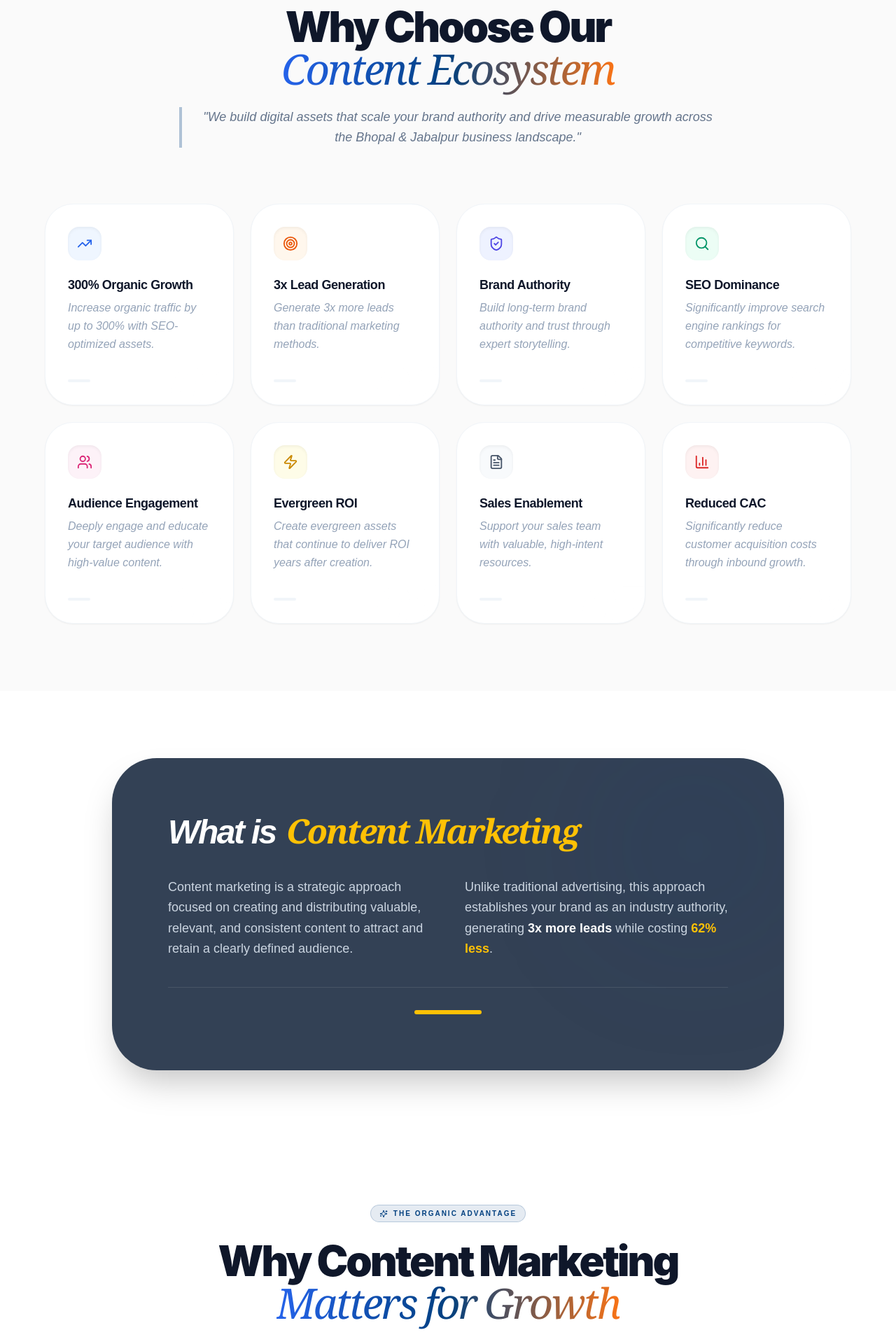
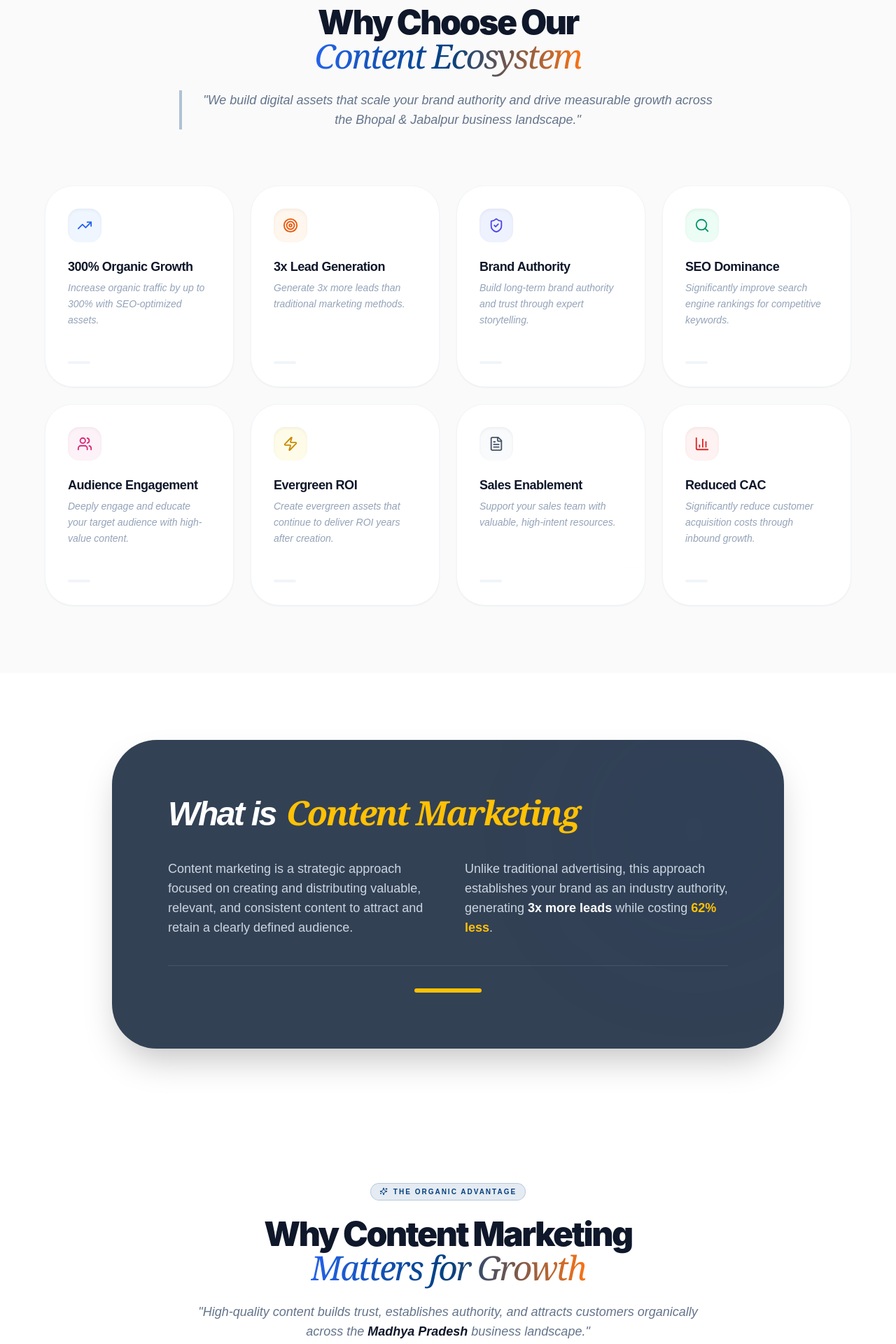
Before and after one commit to SocioBhaarat/SocioBhaarat_Frontend, a React (Vite) app: page /digital-marketing/content-marketing in a window 1280 px wide. Shown: the part 1020-2940 px from the top of the page at 70% size. Built offline with nearby package versions, Linux system fonts and the light colour scheme; the HTML template or start-up script is replaced by a standard one; a web font is replaced by a local one.

Commit message:
Refactor ContentMarketing component: update typography styles for improved readability and visual consistency, and enhance layout for better user experience.

```diff
--- a/src/pages/digital-marketing/ContentMarketing.tsx
+++ b/src/pages/digital-marketing/ContentMarketing.tsx
@@ -105,7 +105,6 @@ const ContentMarketing = () => {
       {/* Why choose us */}
       <section className="py-24 px-4 sm:px-6 lg:px-8 bg-[#fafafa] relative overflow-hidden">
 
-
         <motion.div
           className="container mx-auto max-w-7xl relative z-10"
           initial="hidden"
@@ -120,14 +119,14 @@ const ContentMarketing = () => {
               The Content Engineering Edge
             </div>
 
-            <h2 className="font-display text-4xl sm:text-6xl font-black text-slate-900 leading-tight tracking-tighter">
+            <h2 className="font-display text-3xl md:text-5xl font-black text-slate-900 leading-tight tracking-tighter">
               Why Choose Our <br />
               <span className="text-transparent bg-clip-text bg-gradient-to-r from-blue-600 via-primary to-orange-500 italic font-serif font-medium">
                 Content Ecosystem
               </span>
             </h2>
 
-            <p className="text-lg text-slate-500 font-medium italic leading-relaxed max-w-3xl mx-auto border-l-4 border-primary/30 pl-6">
+            <p className="text-sm md:text-lg text-slate-500 font-medium italic leading-relaxed max-w-3xl mx-auto border-l-4 border-primary/30 pl-6">
               "We build digital assets that scale your brand authority and drive measurable growth across the Bhopal & Jabalpur business landscape."
             </p>
           </motion.div>
@@ -154,7 +153,7 @@ const ContentMarketing = () => {
                     {item.title}
                   </h3>
 
-                  <p className="text-md text-slate-400 leading-relaxed italic group-hover:text-slate-600 transition-colors">
+                  <p className="text-sm md:text-md text-slate-400 leading-relaxed italic group-hover:text-slate-600 transition-colors">
                     {item.desc}
                   </p>
                 </div>
@@ -172,15 +171,15 @@ const ContentMarketing = () => {
       </section>
 
       {/* What is Content Marketing */}
-      <section className="py-24 px-4 bg-background overflow-hidden">
+      <section className="py-24 bg-background overflow-hidden">
         <div className="container mx-auto max-w-5xl">
-          <motion.div initial={{ opacity: 0, y: 20 }} whileInView={{ opacity: 1, y: 0 }} className="relative p-12 md:p-20 rounded-[4rem] bg-slate-700 text-white shadow-2xl overflow-hidden">
+          <motion.div initial={{ opacity: 0, y: 20 }} whileInView={{ opacity: 1, y: 0 }} className="relative py-12 px-5 md:p-20 rounded-[4rem] bg-slate-700 text-white shadow-2xl overflow-hidden">
             {/* Atmospheric Glow */}
             <div className="absolute top-0 right-0 w-64 h-64 bg-primary/10 blur-[100px] rounded-full" />
 
             <div className="relative z-10 space-y-10">
               <h2 className="text-4xl md:text-5xl font-black italic tracking-tighter text-white">What is <span className="text-secondary font-serif pl-1">Content Marketing</span></h2>
-              <div className="grid md:grid-cols-2 gap-12 text-slate-300 text-lg leading-relaxed font-medium">
+              <div className="grid md:grid-cols-2 gap-12 text-slate-300 text-md md:text-lg leading-relaxed font-medium">
                 <p>Content marketing is a strategic approach focused on creating and distributing valuable, relevant, and consistent content to attract and retain a clearly defined audience.</p>
                 <p>Unlike traditional advertising, this approach establishes your brand as an industry authority, generating <span className="text-white font-bold">3x more leads</span> while costing <span className="text-secondary font-bold">62% less</span>.</p>
               </div>
@@ -194,8 +193,6 @@ const ContentMarketing = () => {
 
       {/* Why Content Marketing Matters*/}
       <section className="py-24 px-4 sm:px-6 lg:px-8 bg-background relative overflow-hidden">
-
-
         <motion.div
           className="container mx-auto max-w-6xl relative z-10"
           initial="hidden"
@@ -210,14 +207,14 @@ const ContentMarketing = () => {
               The Organic Advantage
             </div>
 
-            <h2 className="font-display text-4xl sm:text-6xl font-black text-slate-900 leading-tight tracking-tighter">
+            <h2 className="font-display text-3xl md:text-5xl font-black text-slate-900 leading-tight tracking-tighter">
               Why Content Marketing <br />
               <span className="text-transparent bg-clip-text bg-gradient-to-r from-blue-600 via-primary to-orange-500 italic font-serif font-medium">
                 Matters for Growth
               </span>
             </h2>
 
-            <p className="text-xl text-slate-500 font-medium italic leading-relaxed max-w-3xl mx-auto">
+            <p className="text-sm md:text-lg text-slate-500 font-medium italic leading-relaxed max-w-3xl mx-auto">
               "High-quality content builds trust, establishes authority, and attracts customers organically across the <span className="text-slate-900 font-bold">Madhya Pradesh</span> business landscape."
             </p>
           </motion.div>
@@ -240,7 +237,7 @@ const ContentMarketing = () => {
                     {React.cloneElement(item.icon as React.ReactElement, { size: 24 })}
                   </div>
 
-                  <h3 className="text-xl font-bold text-slate-900 group-hover:text-primary transition-colors mb-3 tracking-tight">
+                  <h3 className="text-lg md:text-xl font-bold text-slate-900 group-hover:text-primary transition-colors mb-3 tracking-tight">
                     {item.title}
                   </h3>
 
@@ -264,10 +261,10 @@ const ContentMarketing = () => {
 
         <div className="container mx-auto max-w-7xl relative z-10">
           <div className="text-center mb-20">
-            <h2 className="text-4xl md:text-6xl font-black italic tracking-tighter text-slate-900 leading-none">
+            <h2 className="text-3xl md:text-5xl font-black italic tracking-tighter text-slate-900 leading-none">
               Strategic <span className="text-transparent bg-clip-text bg-gradient-to-r from-blue-600 via-primary to-orange-500 font-serif font-medium">Content</span> Solutions
             </h2>
-            <p className="text-muted-foreground text-lg max-w-2xl mx-auto italic mt-6">
+            <p className="text-slate-500 text-sm md:text-lg max-w-2xl mx-auto italic mt-6">
               Precision-engineered assets designed to dominate the digital landscape of Madhya Pradesh.
             </p>
           </div>
@@ -277,7 +274,7 @@ const ContentMarketing = () => {
               <motion.div
                 key={index}
                 whileHover={{ y: -12 }}
-                className="group relative p-10 rounded-[2.5rem] bg-white border border-slate-100 shadow-sm hover:shadow-2xl hover:border-primary/20 transition-all duration-500 overflow-hidden h-full flex flex-col justify-between"
+                className="group relative py-10 px-5 md:p-10 rounded-[2.5rem] bg-white border border-slate-100 shadow-sm hover:shadow-2xl hover:border-primary/20 transition-all duration-500 overflow-hidden h-full flex flex-col justify-between"
               >
                 {/* Background Step Number - Production Roadmap Look */}
                 <span className="absolute top-4 right-6 text-7xl font-black text-slate-50 group-hover:text-primary/5 transition-colors italic select-none">
@@ -288,7 +285,7 @@ const ContentMarketing = () => {
                   <div className="w-14 h-14 rounded-2xl bg-slate-50 flex items-center justify-center text-primary mb-6 group-hover:bg-primary group-hover:text-white transition-all duration-500 shadow-inner">
                     <Check className="h-6 w-6" />
                   </div>
-                  <h3 className="text-2xl font-bold text-slate-900 mb-4 group-hover:text-primary transition-colors tracking-tight leading-tight">
+                  <h3 className="text-lg md:text-xl font-bold text-slate-900 mb-4 group-hover:text-primary transition-colors tracking-tight leading-tight">
                     {service.title}
                   </h3>
                   <p className="text-slate-500 leading-relaxed italic text-sm group-hover:text-slate-700">
@@ -321,10 +318,10 @@ const ContentMarketing = () => {
         >
           {/* Header Block */}
           <div className="text-center mb-24 space-y-4">
-            <h2 className="text-4xl md:text-6xl font-black italic tracking-tighter text-slate-900 leading-none">
+            <h2 className="text-4xl md:text-5xl font-black italic tracking-tighter text-slate-900 leading-none">
               The Growth <span className="text-transparent bg-clip-text bg-gradient-to-r from-blue-600 via-primary to-orange-500 font-serif font-medium">Pipeline</span>
             </h2>
-            <p className="text-slate-500 text-lg max-w-2xl mx-auto italic mt-4 border-b border-primary/20 pb-4">
+            <p className="text-slate-500 text-sm md:text-lg max-w-2xl mx-auto italic mt-4 border-b border-primary/20 pb-4">
               A structured, high-velocity approach for building brand authority in <span className="text-slate-900 font-bold">Bhopal & Jabalpur</span>.
             </p>
           </div>
```
